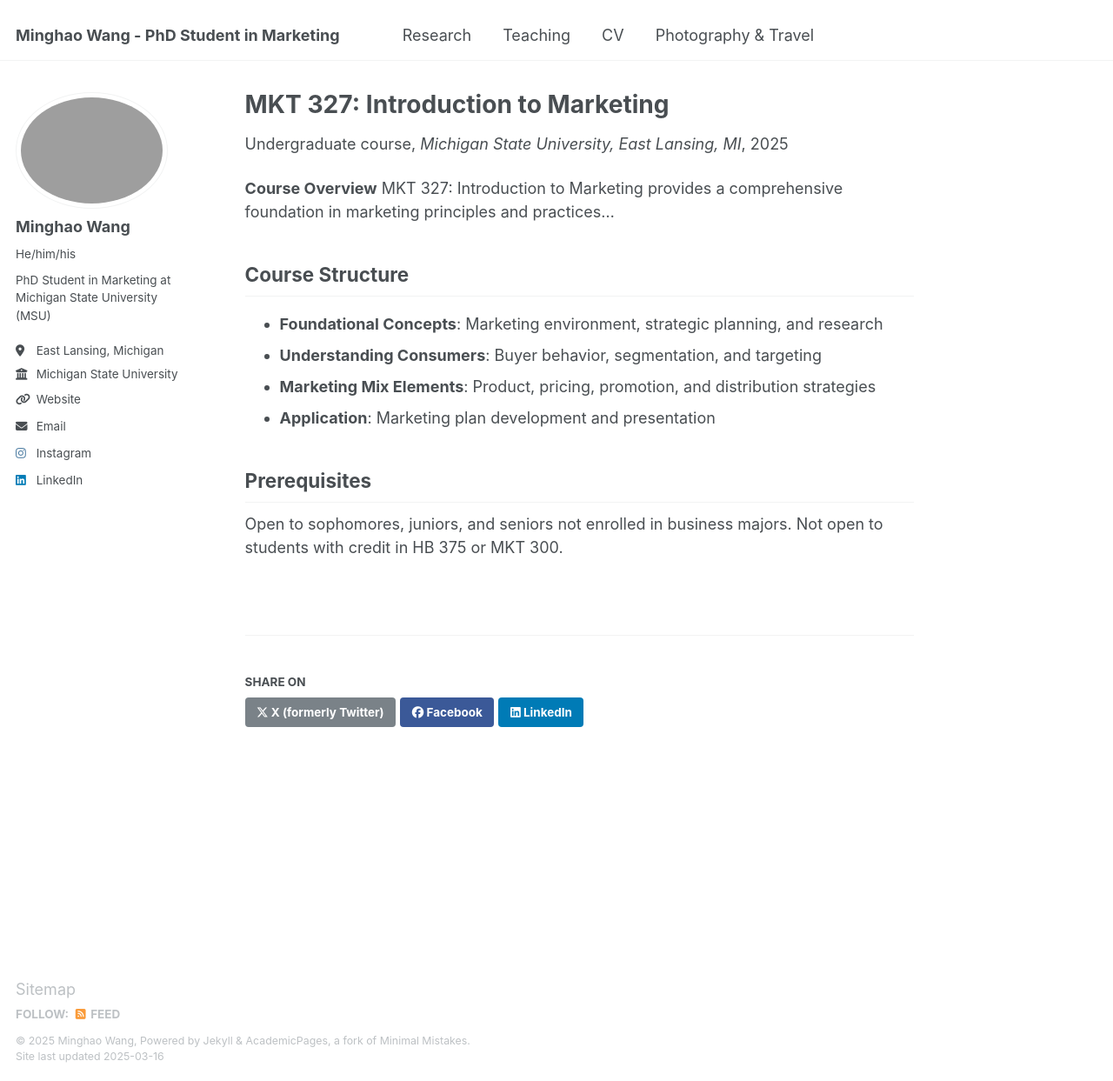
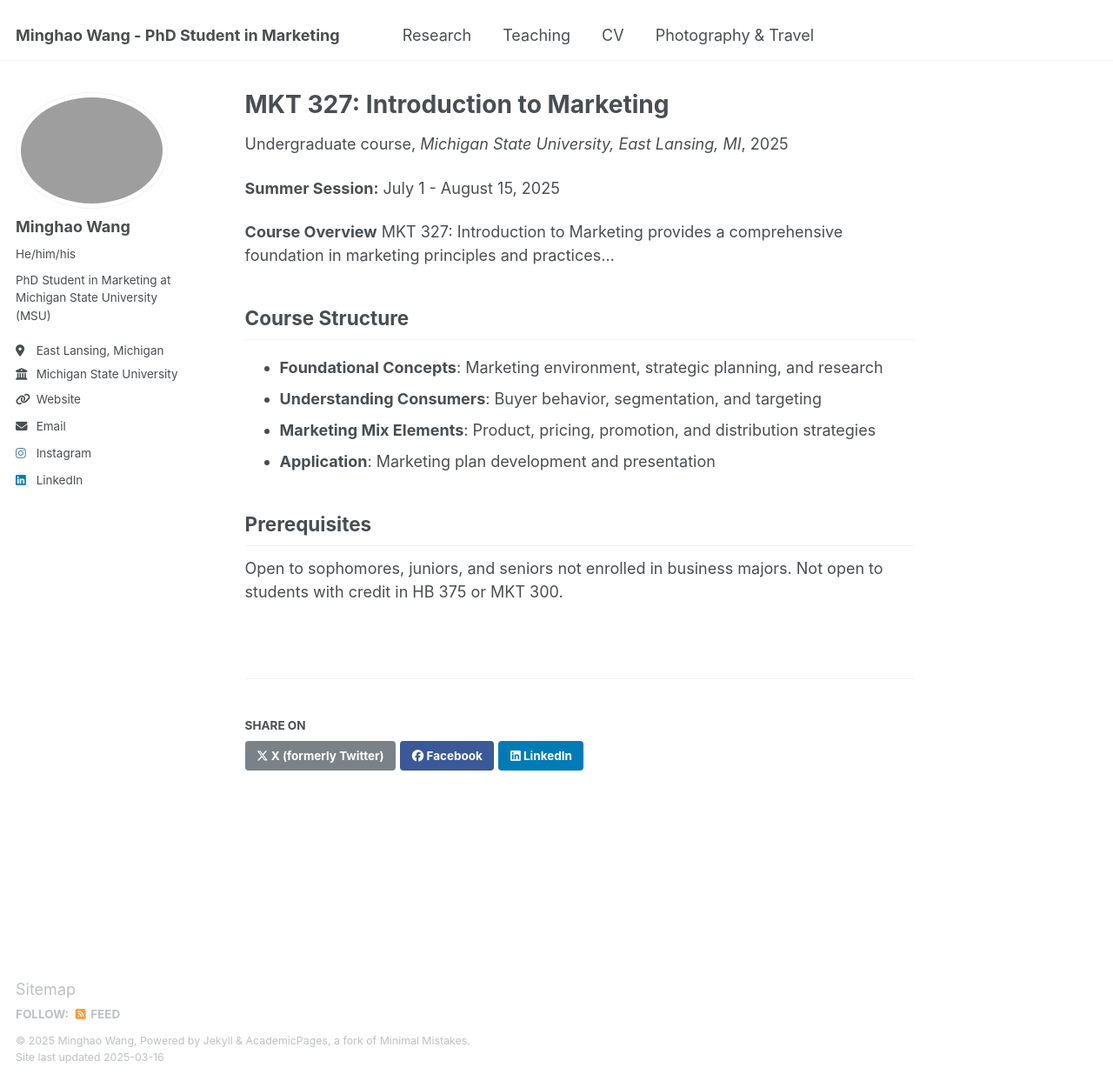
Before and after one commit to minghaowang-research/minghaowang-research.github.io, a Jekyll site: the page built from _teaching/2025-summer-marketing-327.md.md, in a window 1280 px wide and 1243 px high. Shown: the whole window at 87% size. Built offline with Jekyll 4.4.1, drawn with Linux system fonts in a browser that asks for light colours.

Commit message:
Update 2025-summer-marketing-327.md.md

```diff
--- a/_teaching/2025-summer-marketing-327.md.md
+++ b/_teaching/2025-summer-marketing-327.md.md
@@ -9,6 +9,7 @@ excerpt: " "
 ---
 
 <!-- excerpt-end -->
+**Summer Session:** July 1 - August 15, 2025
 
 **Course Overview**
 MKT 327: Introduction to Marketing provides a comprehensive foundation in marketing principles and practices...
```
